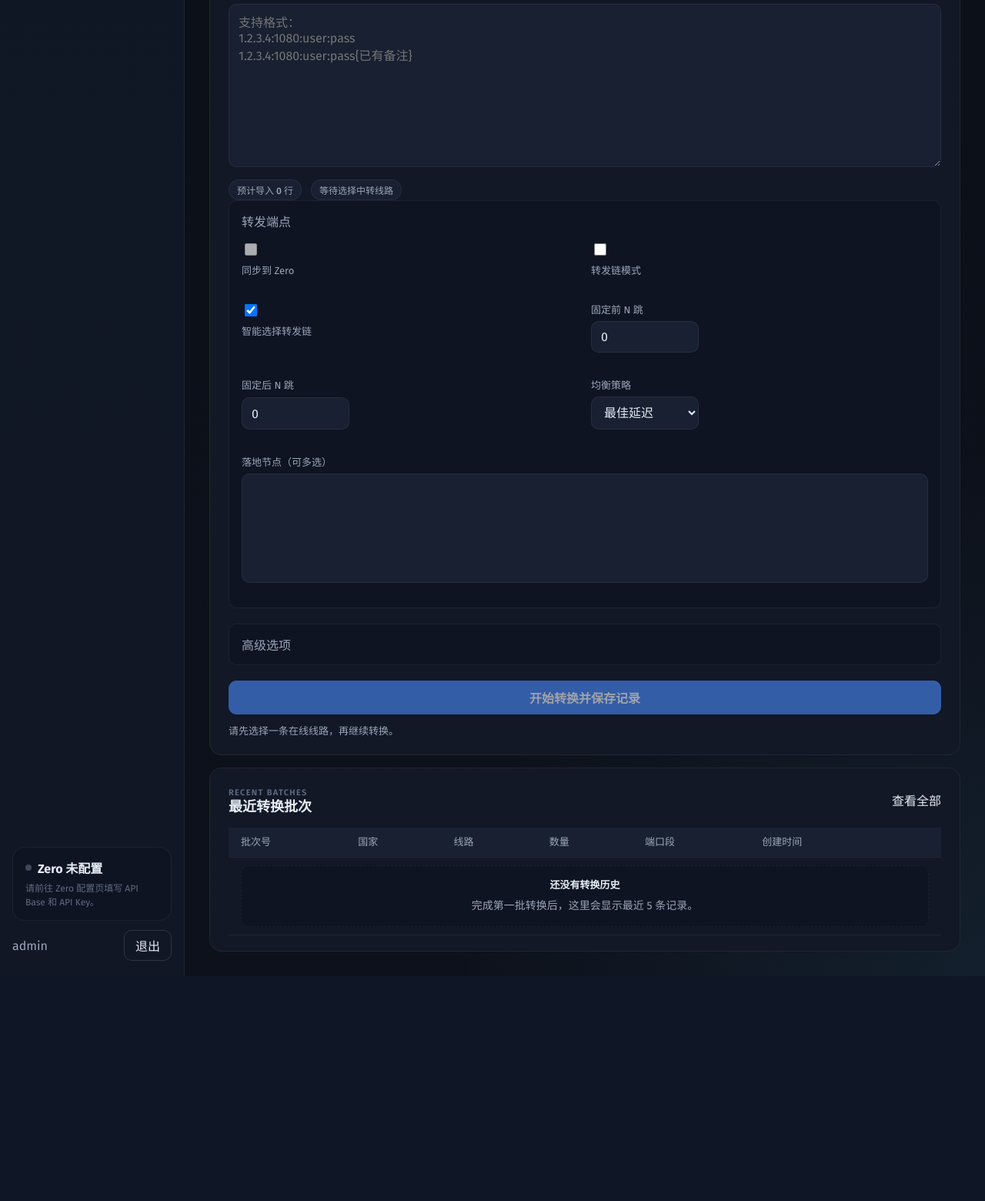
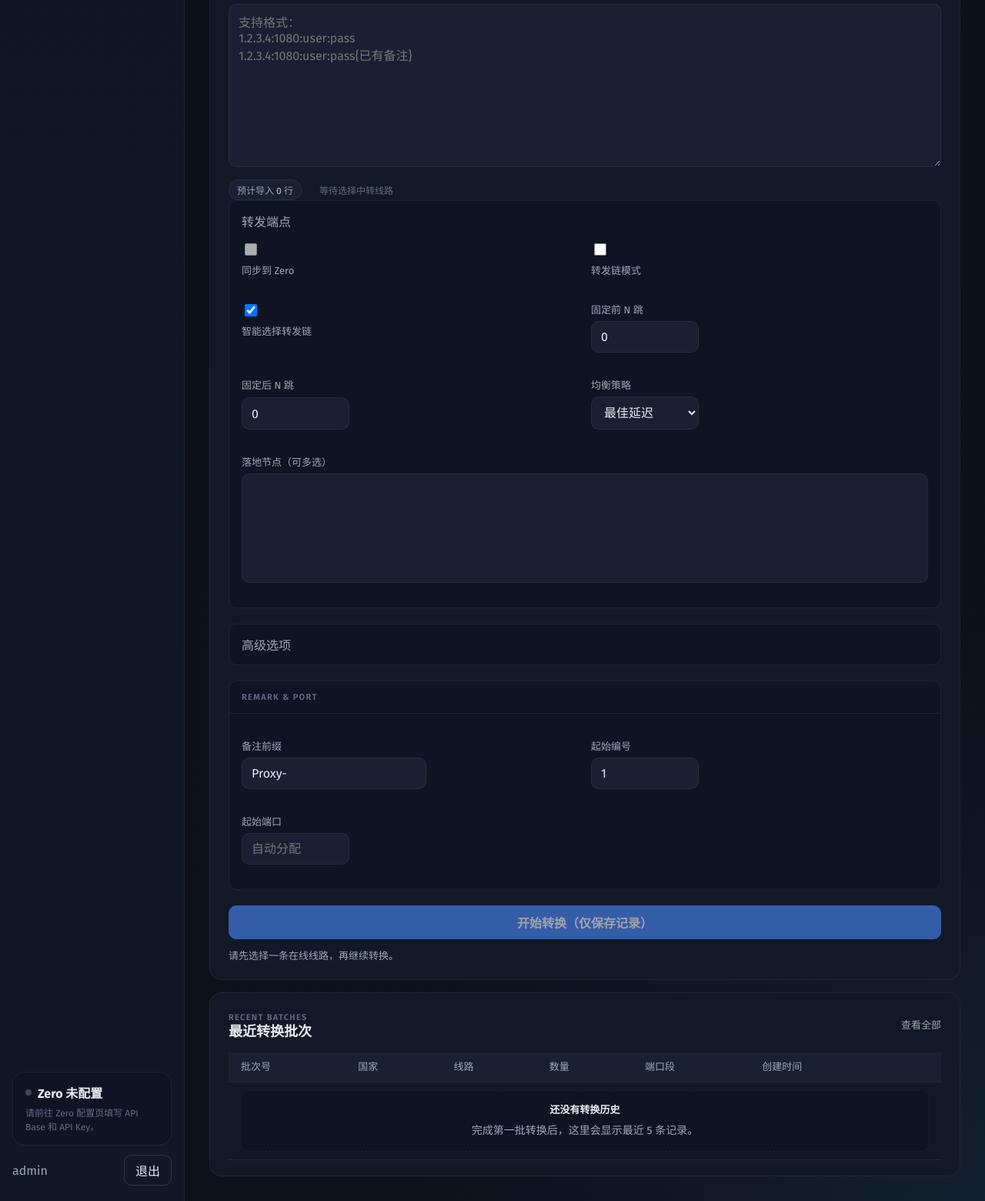
Before and after one commit to WithZeng/Socks5-Panel, a Flask app: page / in a window 1280 px wide. Shown: the part 842-2402 px from the top of the page at 77% size. Before the commit the page ends 2110 px from the top, so only its background shows below. Run offline with Flask 3, Linux system fonts and the light colour scheme; the visitor is signed in with stand-in values (Sample User, id 1); lists and menus that the app fills with data are empty; some libraries are stand-ins or nearby versions.

Commit message:
Polish frontend layout interactions

```diff
--- a/static/css/styles.css
+++ b/static/css/styles.css
@@ -226,16 +226,22 @@ button, input, textarea, select { font: inherit; }
   gap: 8px;
 }
 
-.status-dot {
+.status-dot,
+.stat-dot {
   width: 8px;
   height: 8px;
   border-radius: 50%;
 }
 
-.status-dot.is-success { background: var(--success); }
-.status-dot.is-warning { background: var(--warning); }
-.status-dot.is-danger { background: var(--danger); }
-.status-dot.is-muted { background: var(--text-muted); }
+.status-dot.is-success,
+.stat-dot.is-success { background: var(--success); }
+.status-dot.is-warning,
+.stat-dot.is-warning { background: var(--warning); }
+.status-dot.is-danger,
+.stat-dot.is-danger { background: var(--danger); }
+.status-dot.is-muted,
+.stat-dot.is-muted { background: var(--text-muted); }
+.stat-dot.is-neutral { background: var(--text-secondary); }
 
 .sidebar-user {
   justify-content: space-between;
@@ -329,7 +335,6 @@ small, .helper-text, .table-inline-help {
 code, pre, .result-box { font-family: var(--mono); }
 
 .page-banner,
-.page-titlebar,
 .settings-tabs,
 .kpi-row,
 .dashboard-main,
@@ -417,9 +422,12 @@ code, pre, .result-box { font-family: var(--mono); }
 }
 
 .dashboard-main,
-.settings-columns,
 .preset-grid {
   grid-template-columns: 1fr;
+}
+
+.settings-columns {
+  grid-template-columns: minmax(0, 7fr) minmax(320px, 5fr);
 }
 
 .convert-card,
@@ -427,9 +435,12 @@ code, pre, .result-box { font-family: var(--mono); }
 .settings-card,
 .settings-side-card,
 .relay-form-card,
+.filter-card,
 .login-form {
   padding: 20px 24px;
 }
+
+.filter-card { margin-bottom: 24px; }
 
 .panel-head { justify-content: space-between; margin-bottom: 16px; }
 
@@ -479,9 +490,7 @@ code, pre, .result-box { font-family: var(--mono); }
 .ghost-button:focus-visible,
 .icon-button:focus-visible,
 .sidebar-link:focus-visible,
-.settings-tab:focus-visible,
-.inline-link:focus-visible,
-.secondary-link:focus-visible {
+.settings-tab:focus-visible {
   outline: 2px solid rgba(76,139,255,0.35);
   outline-offset: 2px;
   border-color: var(--accent);
@@ -602,6 +611,51 @@ code, pre, .result-box { font-family: var(--mono); }
 }
 
 .small-button { min-height: 32px; padding: 0 10px; font-size: 12px; }
+
+.inline-link {
+  color: var(--accent);
+  font-size: 13px;
+  font-weight: 500;
+  transition: color 120ms var(--ease-out);
+}
+.inline-link:hover { color: var(--accent-strong); }
+.inline-link:focus-visible {
+  outline: 2px solid rgba(76,139,255,0.35);
+  outline-offset: 2px;
+}
+
+.secondary-link {
+  color: var(--text-secondary);
+  font-size: 13px;
+  font-weight: 500;
+  transition: color 120ms var(--ease-out);
+}
+.secondary-link:hover { color: var(--text-primary); }
+.secondary-link:focus-visible {
+  outline: 2px solid rgba(76,139,255,0.35);
+  outline-offset: 2px;
+}
+
+.inline-button {
+  display: inline-flex;
+  min-height: 32px;
+  padding: 0 10px;
+  font-size: 12px;
+}
+
+.submit-button {
+  width: 100%;
+}
+
+.interactive-select {
+  cursor: pointer;
+}
+
+.badge.subtle {
+  color: var(--text-muted);
+  border-color: transparent;
+  background: transparent;
+}
 
 .badge,
 .mini-badge,
--- a/static/js/app.js
+++ b/static/js/app.js
@@ -78,6 +78,10 @@ function initSettingsTabs() {
       history.replaceState(null, "", hash);
       activate(hash);
     });
+  });
+
+  window.addEventListener("hashchange", () => {
+    activate(window.location.hash);
   });
 
   activate(window.location.hash);
@@ -295,8 +299,18 @@ function initDashboard() {
     });
   }
 
-  if (syncToggle && syncToggle.disabled && submitButton) {
-    submitButton.textContent = "开始转换并保存记录";
+  if (syncToggle && submitButton) {
+    const updateSyncLabel = () => {
+      if (syncToggle.disabled) {
+        submitButton.textContent = "开始转换（仅保存记录）";
+      } else if (syncToggle.checked) {
+        submitButton.textContent = "开始转换并同步到 Zero";
+      } else {
+        submitButton.textContent = "开始转换（仅保存记录）";
+      }
+    };
+    syncToggle.addEventListener("change", updateSyncLabel);
+    updateSyncLabel();
   }
 
   if (presetSelect) {
@@ -354,10 +368,7 @@ function initLoadingButtons() {
         return;
       }
       button.disabled = true;
-      button.textContent = "解析中...";
-      window.setTimeout(() => {
-        button.textContent = "同步到 Zero...";
-      }, 500);
+      button.textContent = button.dataset.loadingText || "处理中...";
     });
   });
 }
--- a/templates/batch_detail.html
+++ b/templates/batch_detail.html
@@ -3,7 +3,7 @@
 {% block title %}批次详情 | Socks5 Panel{% endblock %}
 
 {% block content %}
-  <section class="page-header">
+  <section class="page-titlebar">
     <div>
       <span class="eyebrow">Batch Detail</span>
       <h1>{{ batch.batch_code }}</h1>
@@ -133,7 +133,8 @@
               <td>{{ record.username }}</td>
               <td>
                 {% if record.zero_port_id %}
-                  <a href="{{ config.ZERO_API_BASE if config is defined else '' }}/ports" class="inline-link" target="_blank" rel="noreferrer">{{ record.zero_port_id }}</a>
+                  {% set zero_base = config.get('ZERO_API_BASE', '') %}
+                  <a href="{{ zero_base }}/ports" class="inline-link" target="_blank" rel="noreferrer">{{ record.zero_port_id }}</a>
                 {% else %}
                   -
                 {% endif %}
--- a/templates/dashboard.html
+++ b/templates/dashboard.html
@@ -113,8 +113,8 @@
 
         <div class="preview-card">
           <span class="range-label">预设说明</span>
-          <strong data-preset-name>{% if zero_presets %}{{ zero_presets[0].name }}{% else %}未选择{% endif %}</strong>
-          <small data-preset-description>{% if zero_presets %}{{ zero_presets[0].description }}{% else %}选择预设后会自动填充 Zero 推送参数。{% endif %}</small>
+          <strong data-preset-name>未选择</strong>
+          <small data-preset-description>选择预设后会自动填充 Zero 推送参数。</small>
         </div>
       </div>
 
@@ -249,6 +249,23 @@
             </select>
           </label>
 
+          <label class="field field-full">
+            <span>标签</span>
+            <input type="text" name="tags" placeholder="多个标签用英文逗号分隔，例如：ix,落地" data-zero-tags>
+          </label>
+
+          <label class="field field-full">
+            <span>自定义配置 JSON</span>
+            <textarea name="custom_config" rows="6" placeholder='例如：{"foo":"bar"}' data-zero-custom-config></textarea>
+          </label>
+        </div>
+      </details>
+
+      <section class="advanced-panel" style="margin-top: 20px;">
+        <div class="panel-head" style="padding: 14px 16px; border-bottom: 1px solid var(--border-subtle);">
+          <span class="eyebrow">Remark & Port</span>
+        </div>
+        <div class="advanced-grid" style="padding-top: 16px;">
           <label class="field field-compact">
             <span>备注前缀</span>
             <input type="text" name="remark_prefix" value="{{ default_remark_prefix }}" placeholder="例如：英国电商" data-remark-prefix-input>
@@ -263,21 +280,11 @@
             <span>起始端口</span>
             <input type="number" name="start_port" min="1" max="65535" placeholder="自动分配" data-start-port-input>
           </label>
-
-          <label class="field field-full">
-            <span>标签</span>
-            <input type="text" name="tags" placeholder="多个标签用英文逗号分隔，例如：ix,落地" data-zero-tags>
-          </label>
-
-          <label class="field field-full">
-            <span>自定义配置 JSON</span>
-            <textarea name="custom_config" rows="6" placeholder='例如：{"foo":"bar"}' data-zero-custom-config></textarea>
-          </label>
         </div>
-      </details>
+      </section>
 
       <div class="submit-block">
-        <button type="submit" class="primary-button submit-button" data-loading-button>开始转换并保存记录</button>
+        <button type="submit" class="primary-button submit-button" data-loading-button data-loading-text="转换中...">开始转换并保存记录</button>
         <p class="submit-hint" data-submit-hint>将按当前线路端口段自动分配起始端口。勾选 Zero 同步后，会按上方参数组装 Zero payload 并尝试创建端口。</p>
       </div>
     </form>
--- a/templates/history.html
+++ b/templates/history.html
@@ -3,11 +3,10 @@
 {% block title %}转换历史 | Socks5 Panel{% endblock %}
 
 {% block content %}
-  <section class="page-header">
+  <section class="page-titlebar">
     <div>
       <span class="eyebrow">History</span>
-      <h1>批次历史与交付记录</h1>
-      <p>在这里筛选国家、线路和批次，快速找到需要的转换结果和下载文件。</p>
+      <h1>转换历史</h1>
     </div>
   </section>
 
--- a/templates/relays.html
+++ b/templates/relays.html
@@ -3,11 +3,10 @@
 {% block title %}中转线路 | Socks5 Panel{% endblock %}
 
 {% block content %}
-  <section class="page-header">
+  <section class="page-titlebar">
     <div>
       <span class="eyebrow">Relay Inventory</span>
-      <h1>管理中转线路与 Zero 同步结果</h1>
-      <p>Zero 同步来的线路以 Zero 为准，名称、地址与端口段只读；本地线路仍可手动维护。</p>
+      <h1>中转线路</h1>
     </div>
     <div class="header-actions">
       <form method="post" action="{{ url_for('relay_sync') }}">
```
